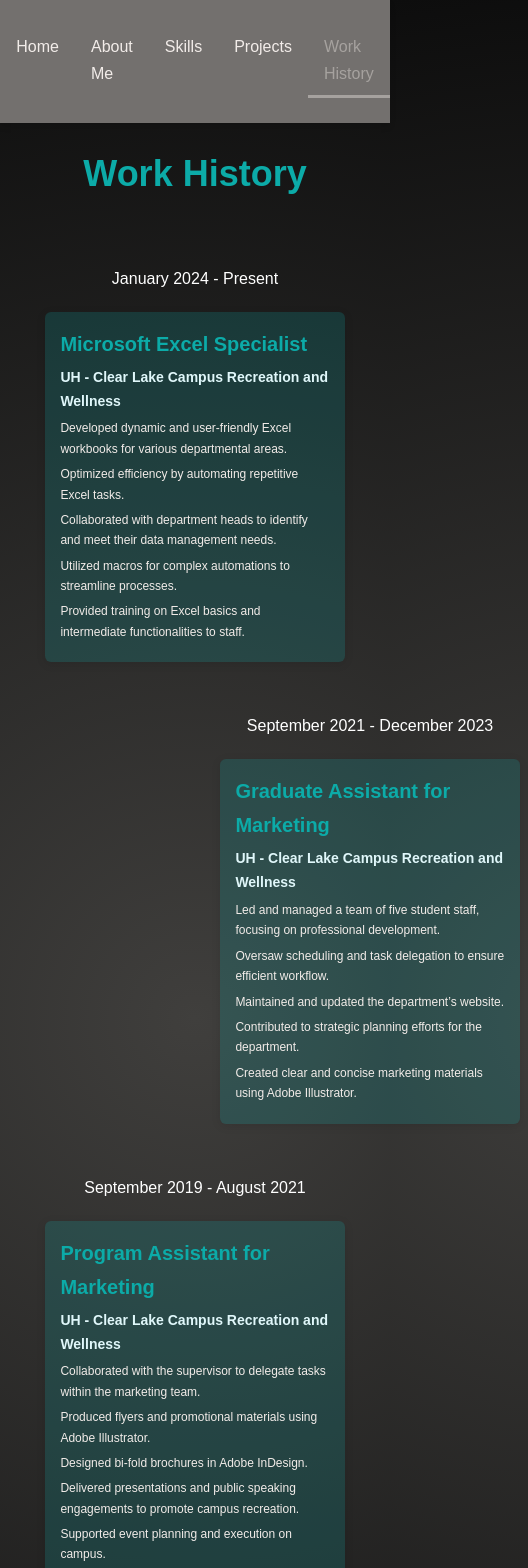
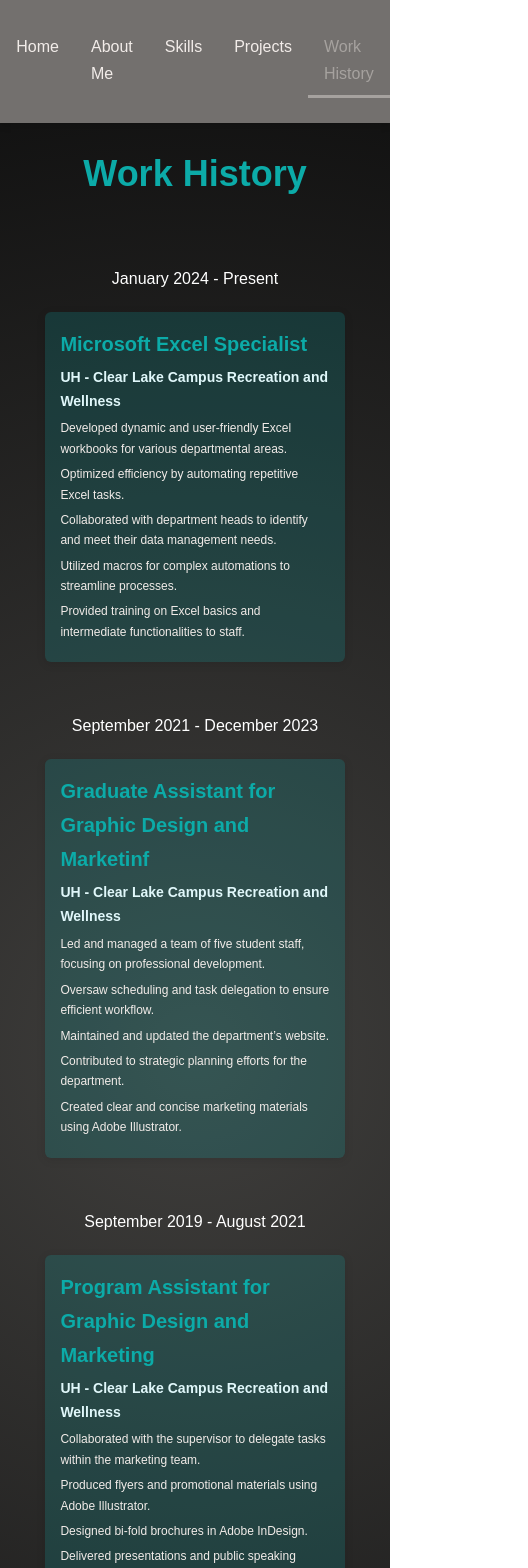
Before and after one commit to WilliamKen/Portfolio, a React (Create React App) app: page /#/work-history in a window 390 px wide. Shown: the top 1568 px of the page, 528 px wide, since content can reach past the window. Built offline with nearby package versions, Linux system fonts and the light colour scheme.

Commit message:
Fixed issue with media queries in work history

```diff
--- a/src/css/WorkHistory.css
+++ b/src/css/WorkHistory.css
@@ -151,6 +151,7 @@
     margin-left: auto;
     margin-right: auto;
     text-align: left; /* Align text to the left for readability */
+    left: 0 !important; /* Remove any left positioning */
   }
 
   .timeline-item::after {
--- a/src/pages/WorkHistory.js
+++ b/src/pages/WorkHistory.js
@@ -17,7 +17,7 @@ const workHistory = [
   },
   {
     date: 'September 2021 - December 2023',
-    title: 'Graduate Assistant for Marketing',
+    title: 'Graduate Assistant for Graphic Design and Marketinf',
     company: 'UH - Clear Lake Campus Recreation and Wellness',
     responsibilities: [
       'Led and managed a team of five student staff, focusing on professional development.',
@@ -30,7 +30,7 @@ const workHistory = [
   },
   {
     date: 'September 2019 - August 2021',
-    title: 'Program Assistant for Marketing',
+    title: 'Program Assistant for Graphic Design and Marketing',
     company: 'UH - Clear Lake Campus Recreation and Wellness',
     responsibilities: [
       'Collaborated with the supervisor to delegate tasks within the marketing team.',
```
